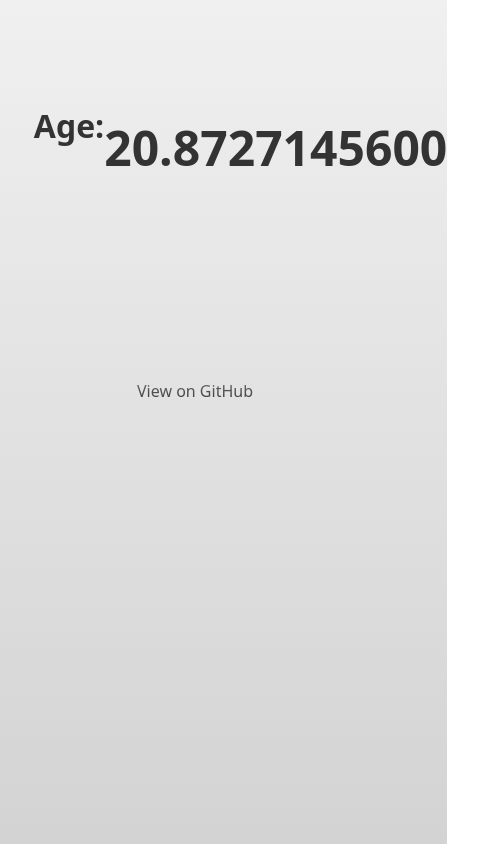
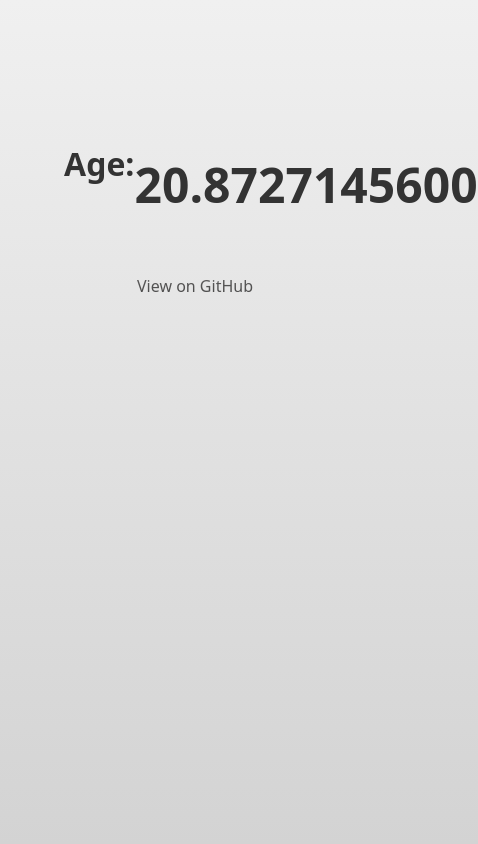
Before and after one commit to PranavY006/pyoo-age, a plain HTML site: page index.html in a window 390 px wide. Shown: the whole page, 478 px wide, since content can reach past the window. Drawn offline with Linux system fonts and the light colour scheme.

Commit message:
Enhance body layout with flex properties

```diff
--- a/index.html
+++ b/index.html
@@ -11,9 +11,9 @@
                 <h1 id="age"></h1>
             </div>
         </div>
-        <div class="footer">
+        <footer class="footer">
             <a class="github-link" href="https://github.com/PranavY006/pyoo-age" target="_blank">View on GitHub</a>
-        </div>
+        </footer>
 
     </body>
     <script src="script.js"></script>
--- a/style.css
+++ b/style.css
@@ -1,6 +1,8 @@
 body {
   font-family: system-ui, sans-serif;
   background: linear-gradient(to top, #d3d3d3, #f0f0f0);
+  display: flex;
+  flex-direction: column;
 }
 
 .container {
@@ -22,16 +24,14 @@ body {
 
 .footer {
   display: flex;
-  flex: 1;
-  height: 40vh;
   justify-content: flex-end;
-  align-items: flex-end;
   padding: 10px;
 }
 .github-link{
     background: -webkit-linear-gradient(#747373, #333);
     -webkit-background-clip: text;
     -webkit-text-fill-color: transparent;
+    padding: 15px;
 
  }
 
@@ -47,9 +47,9 @@ body {
     align-items: center; /* Center vertically on mobile */
   }
   .container {
-    display: flex;
-    padding-top: 20%;
-    padding-left: 6.9%;
+    flex-direction: row;
+    padding-top: 30%;
+    padding-left: 15%;
   }
   .age-number{
     font-size: 1.5em;
```
